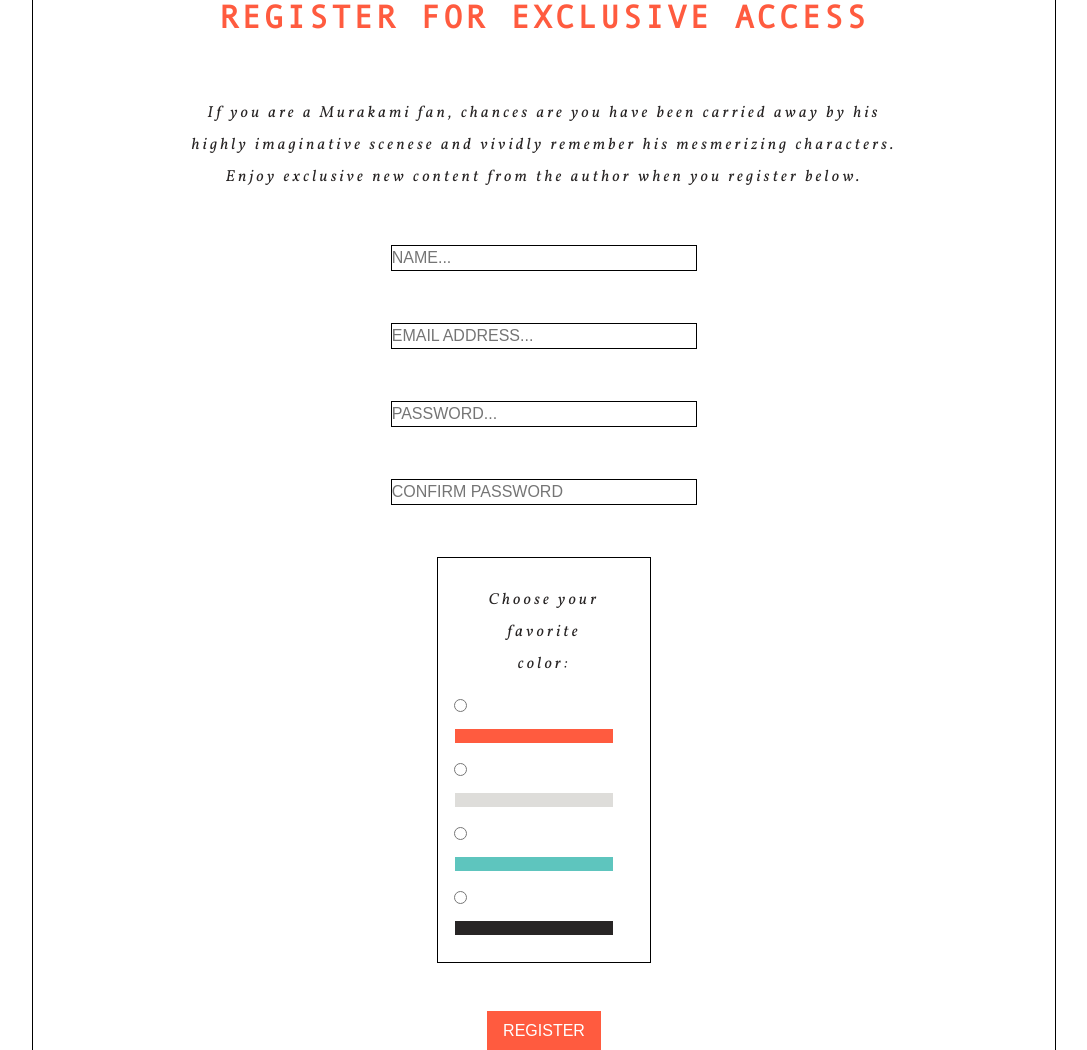
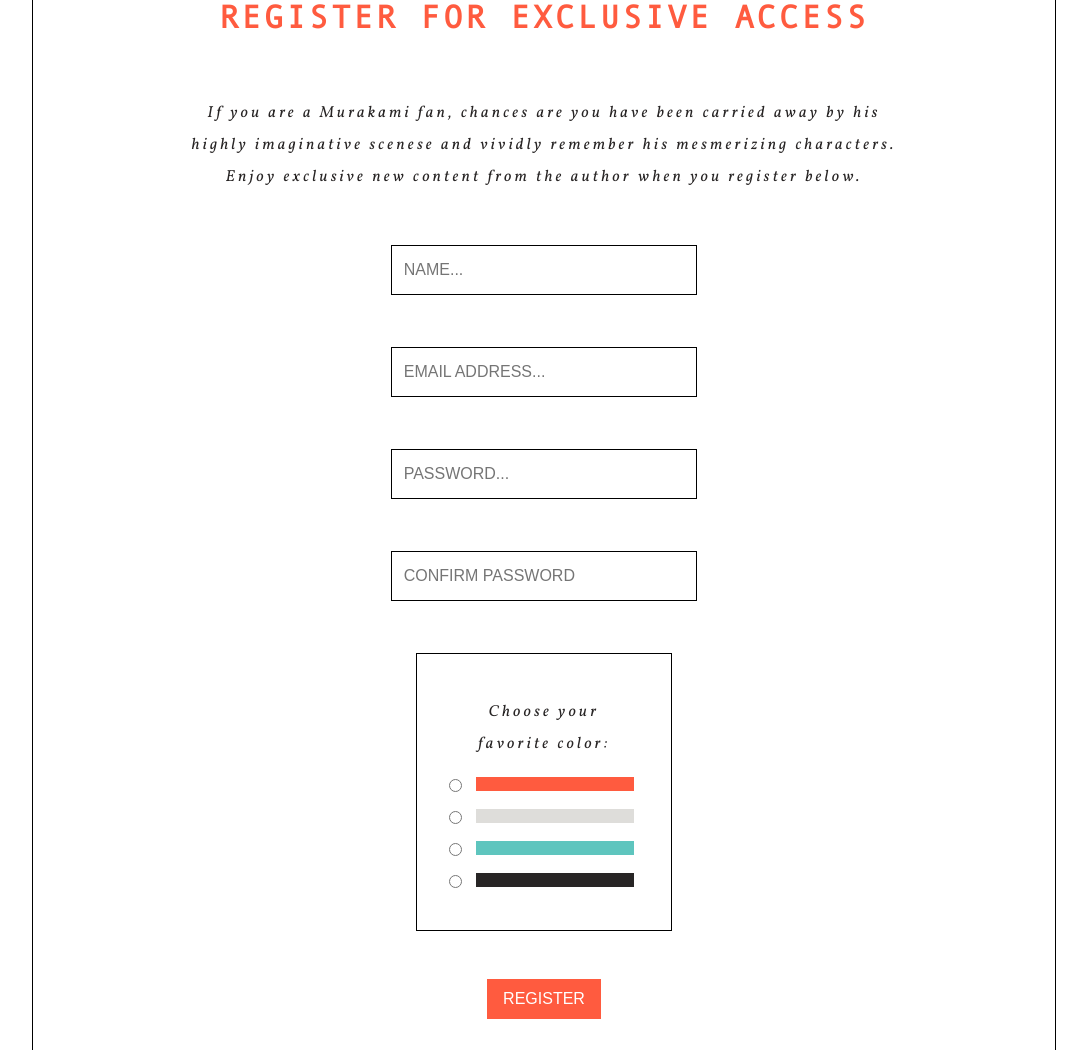
Before and after one commit to tjovanna/cmp3011-homework, a PHP site: page /form.html in a window 1280 px wide. Shown: the part 474-1524 px from the top of the page, without its empty margins (96-1183 px from the left). Run offline with PHP 8.4, Linux system fonts and the light colour scheme.

Commit message:
Added padding

```diff
--- a/05 registration form/formstyles.css
+++ b/05 registration form/formstyles.css
@@ -26,6 +26,7 @@ input[type="text"], input[type="password"] {
     display: block;
     margin: 0 auto;
     width: 30%;
+    padding: 0.75em;
 }
 
 input[type="text"].error, input[type="password"].error, span.error {
@@ -56,8 +57,8 @@ input[type="radio"] {
 }
 #color_options {
     border: 1px solid #000;
-    width: 21%;
-    padding: 1em;
+    width: 25%;
+    padding: 2em;
     margin: 0 auto;
 }
 
```
